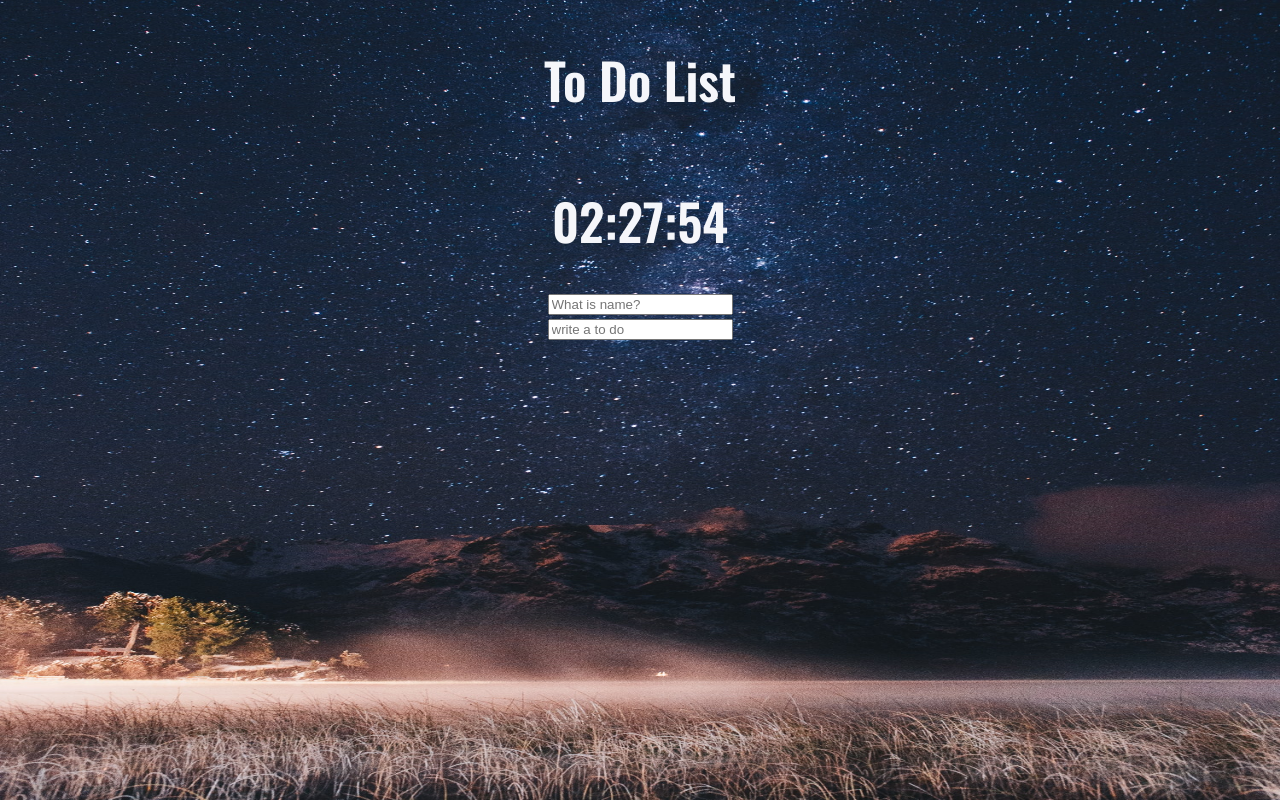
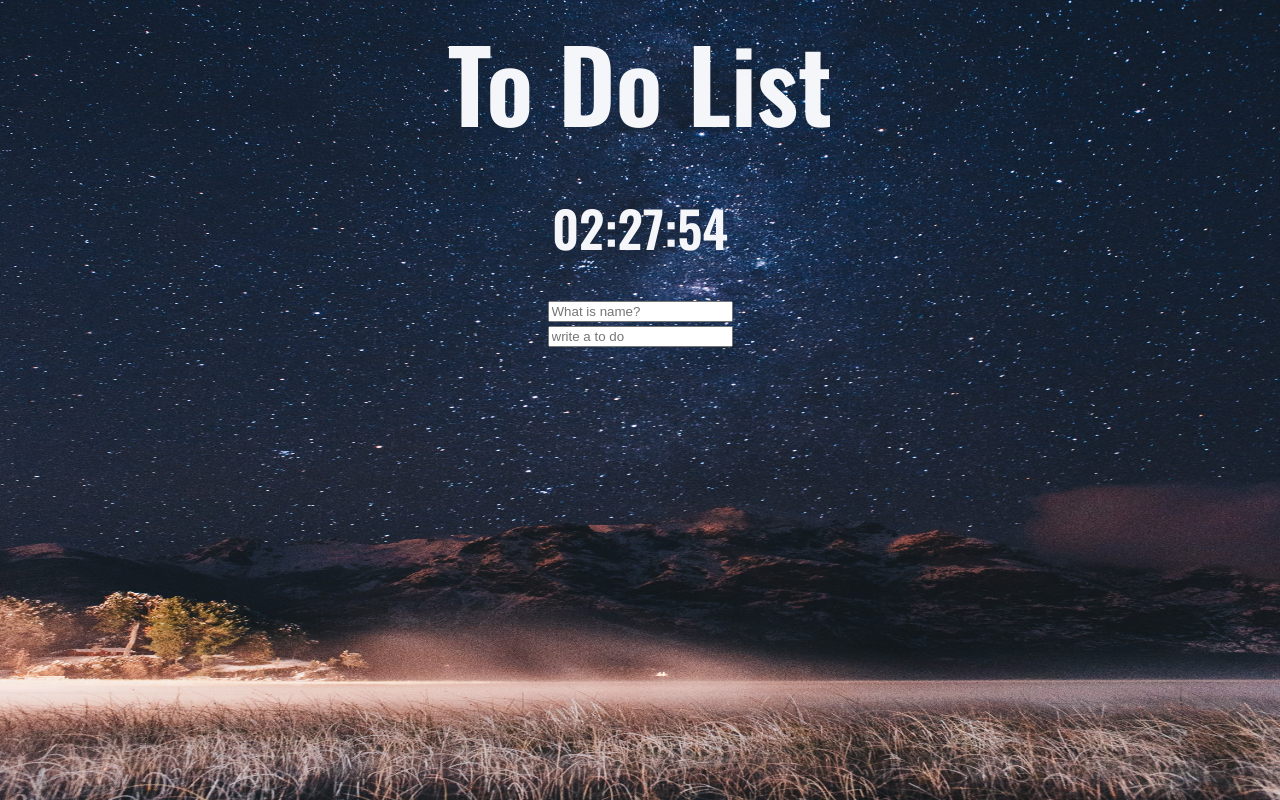
Before and after one commit to WindowH22/To-do-list, a plain HTML site: page index.html in a window 1280 px wide. Drawn offline with nearby package versions, Linux system fonts and the light colour scheme.

Commit message:
feat: Modify style.css

```diff
--- a/Clock/style.css
+++ b/Clock/style.css
@@ -9,8 +9,18 @@ ul {
   list-style-type: none;
   padding: 0rem;
 }
+
+button {
+  margin-right: 10px;
+}
+
 h1 {
   font-size: 50px;
+}
+
+h1.title {
+ font-size: 100px;
+ margin: 0;
 }
 
 h4.grettings {
```
